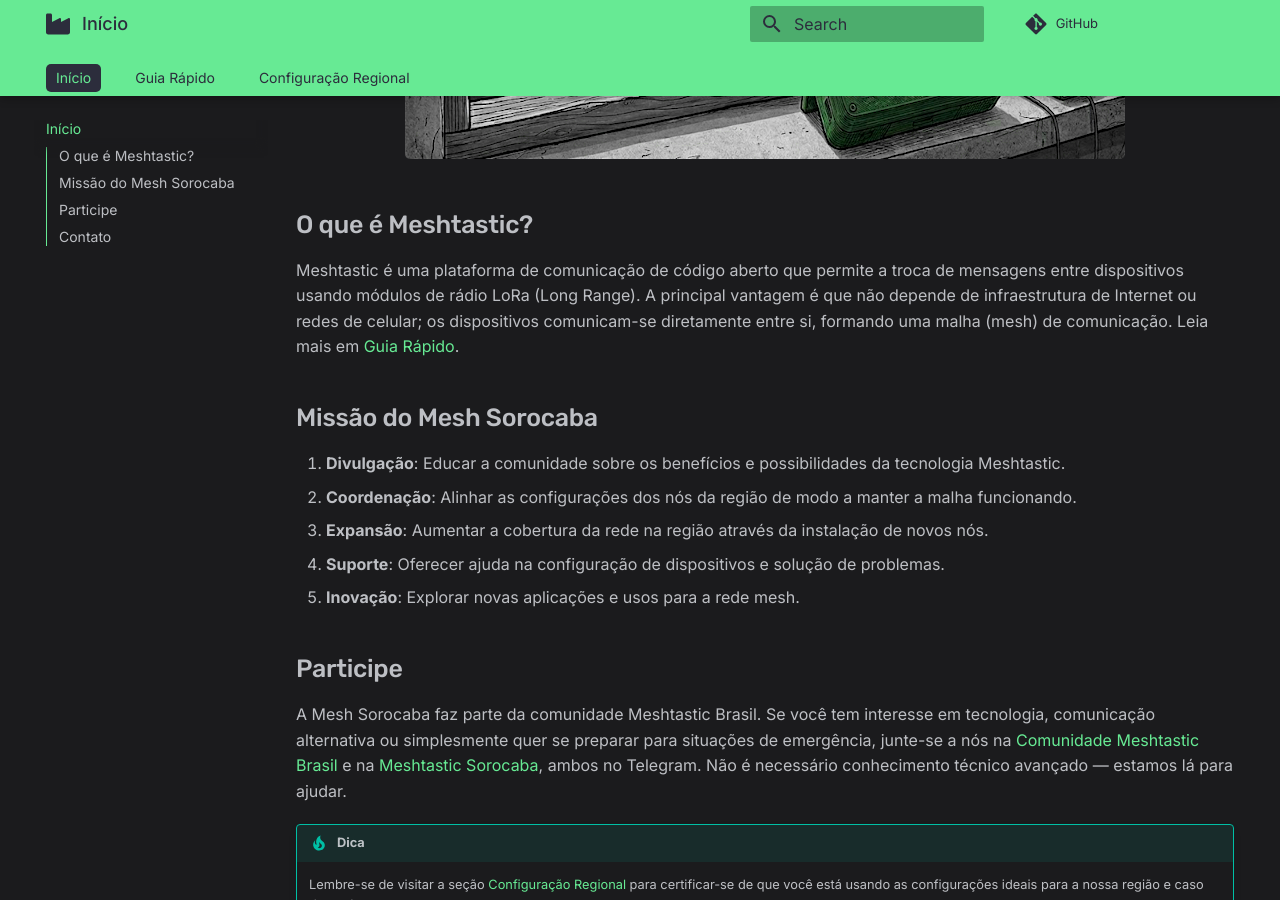
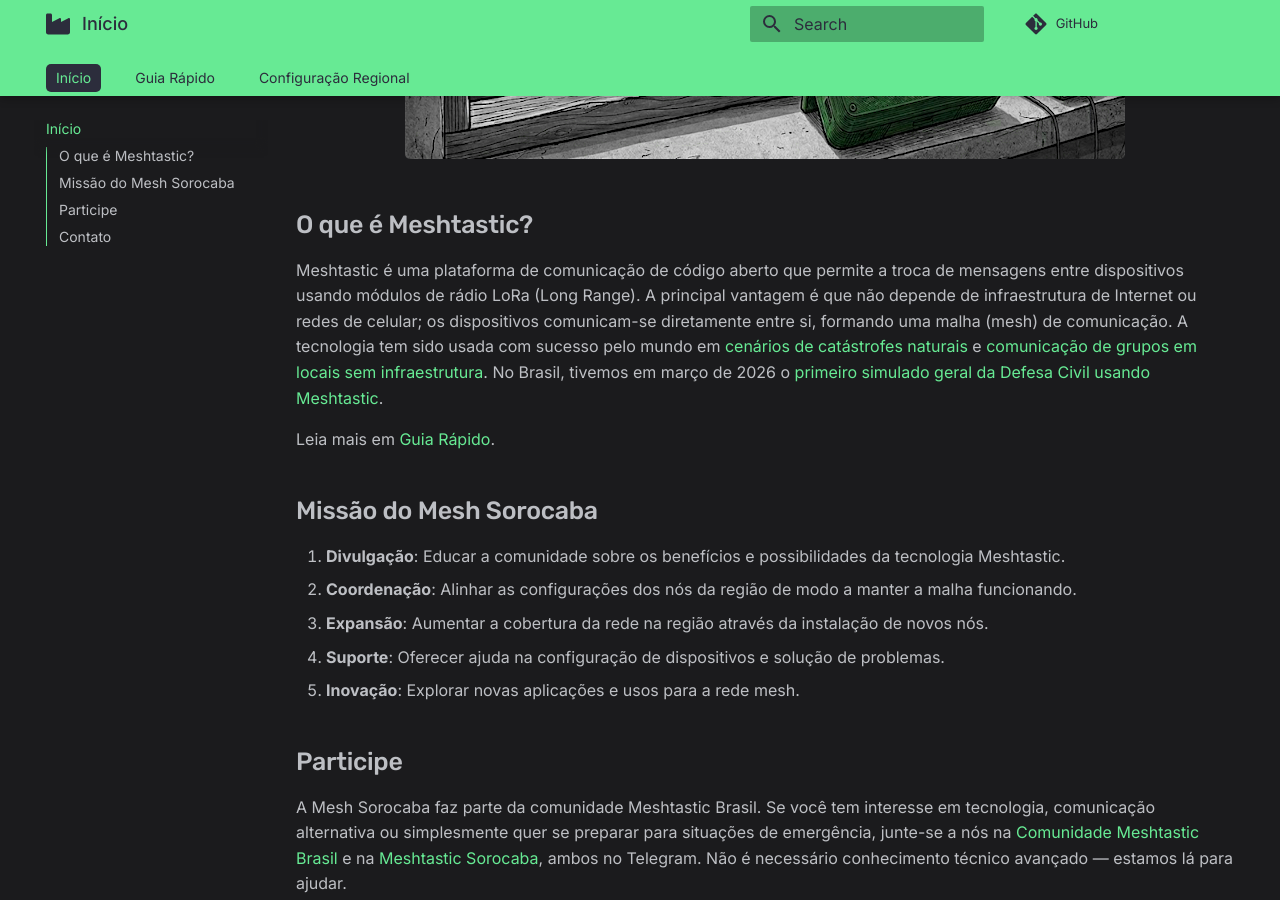
Before and after one commit to MeshSorocaba/meshsorocaba.github.io, an MkDocs documentation site: the page built from docs/index.md, in a window 1280 px wide and 900 px high, scrolled down 639 px. Built offline with MkDocs 1.6.1 and Material for MkDocs 9.7.7, drawn with Linux system fonts in a browser that asks for light colours; comment, search, counter and statistics services are not loaded.

Commit message:
Update index use cases

```diff
--- a/docs/index.md
+++ b/docs/index.md
@@ -8,7 +8,9 @@
 
 ## O que é Meshtastic?
 
-Meshtastic é uma plataforma de comunicação de código aberto que permite a troca de mensagens entre dispositivos usando módulos de rádio LoRa (Long Range). A principal vantagem é que não depende de infraestrutura de Internet ou redes de celular; os dispositivos comunicam-se diretamente entre si, formando uma malha (mesh) de comunicação. Leia mais em [Guia Rápido](guia-rapido.md).
+Meshtastic é uma plataforma de comunicação de código aberto que permite a troca de mensagens entre dispositivos usando módulos de rádio LoRa (Long Range). A principal vantagem é que não depende de infraestrutura de Internet ou redes de celular; os dispositivos comunicam-se diretamente entre si, formando uma malha (mesh) de comunicação. A tecnologia tem sido usada com sucesso pelo mundo em [cenários de catástrofes naturais](https://www.seeedstudio.com/blog/2025/10/30/building-resilient-communication-germany-meshtastic-solar-nodes/) e [comunicação de grupos em locais sem infraestrutura](https://blog.noforeignland.com/off-grid-boat-communications-with-meshtastic/). No Brasil, tivemos em março de 2026 o [primeiro simulado geral da Defesa Civil usando Meshtastic](https://www.facebook.com/groups/276059605530869/posts/758395703963921/).
+
+ Leia mais em [Guia Rápido](guia-rapido.md).
 
 
 ## Missão do Mesh Sorocaba
```
Also changed, not shown: docs/img/sorocaba.png.
